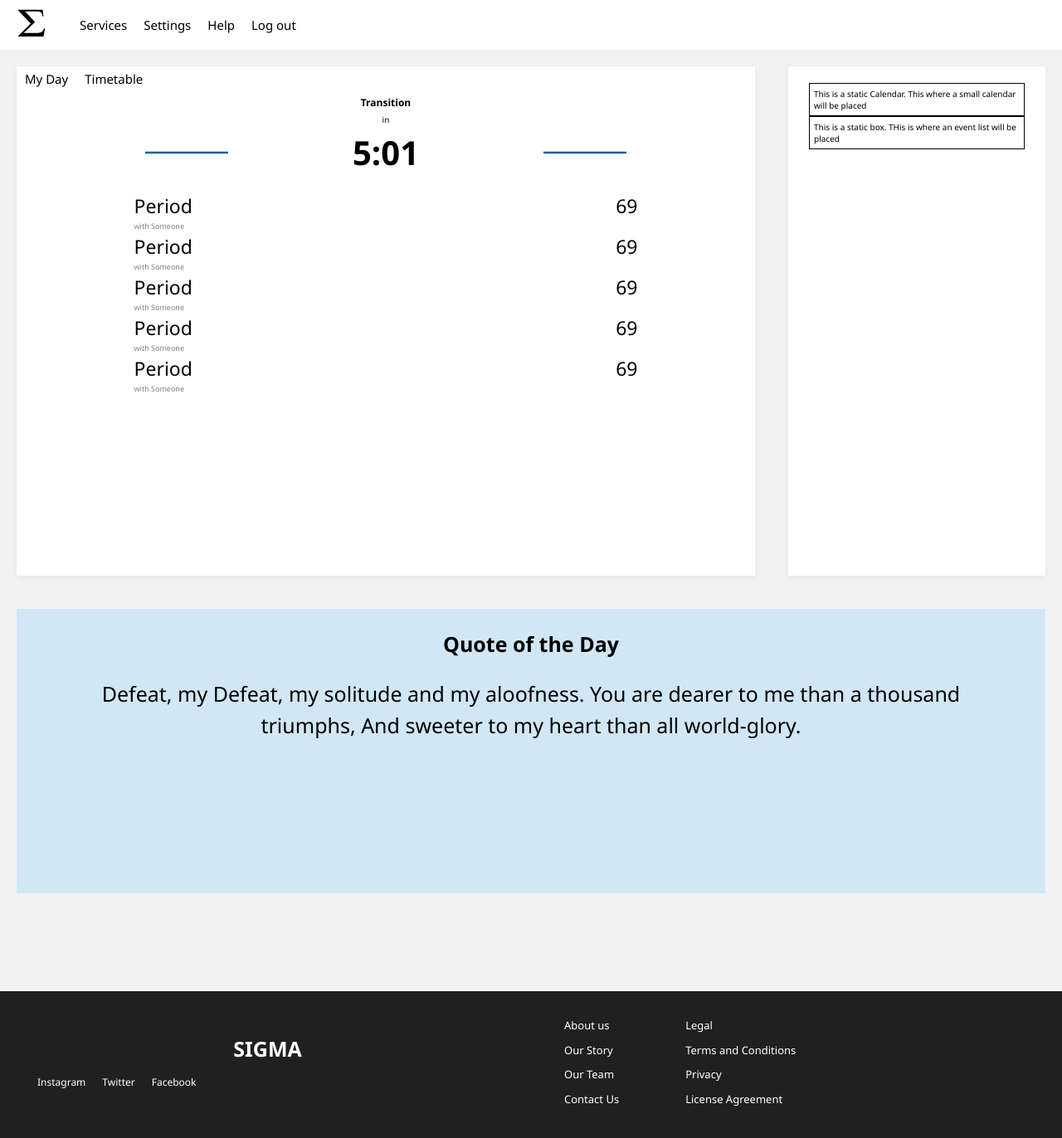
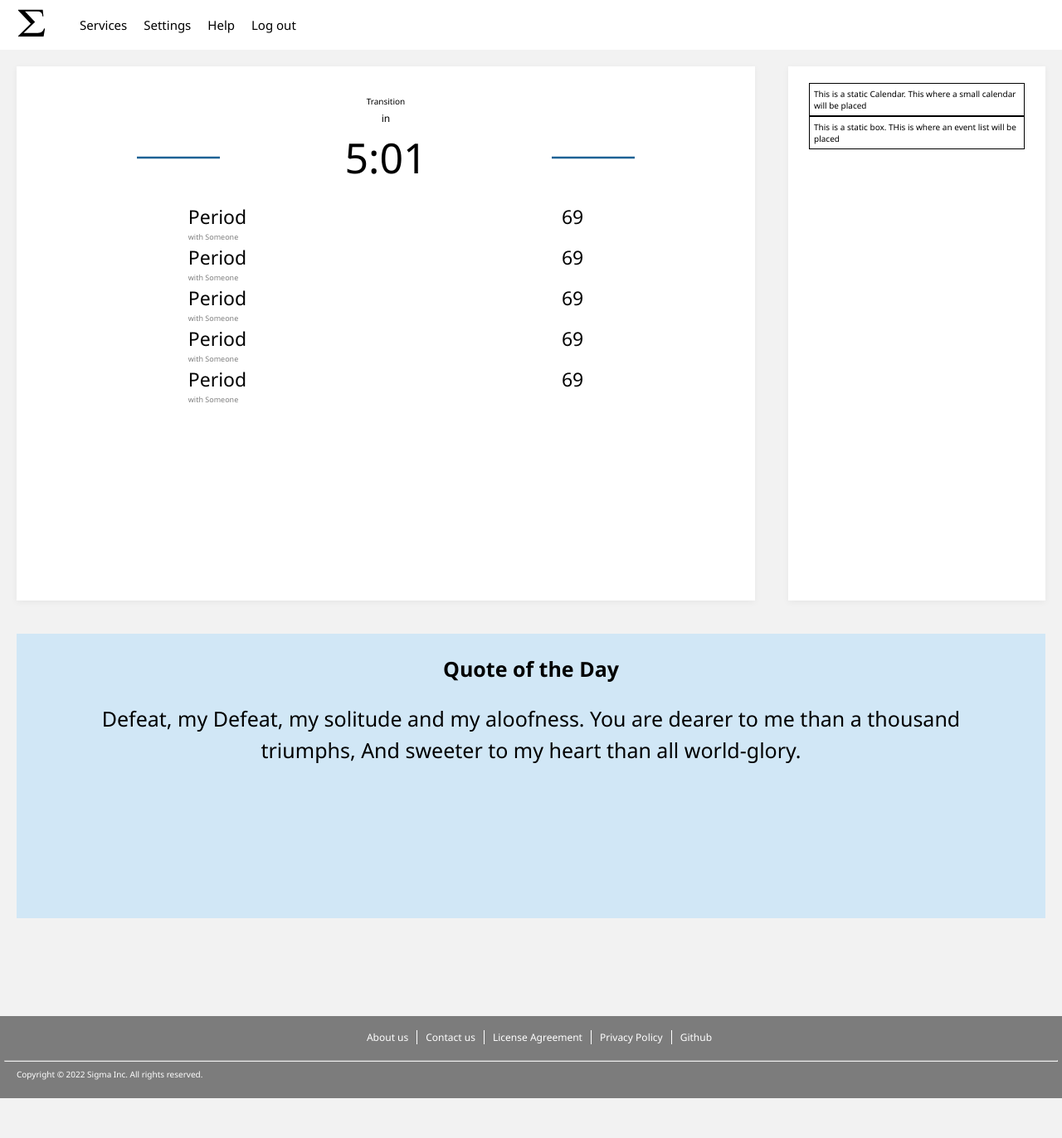
Before and after one commit to rexmainstream/sigma, a React (Create React App) app: page / in a window 1280 px wide. Shown: the top 1372 px of the page at 83% size. After the commit the page ends 1324 px from the top, so only its background shows below. Built offline with nearby package versions, Linux system fonts and the light colour scheme; no server answers.

Commit message:
Footer changed

```diff
--- a/src/components/dashboard/motivational_quote.js
+++ b/src/components/dashboard/motivational_quote.js
@@ -57,9 +57,12 @@ document.addEventListener("DOMContentLoaded", function(){
 
     //Adds scroll events, change to loop later
     Add_scroll_event(document.querySelector('.quote'), function() {
-        document.querySelector(".quote").style.animation = `fade_in 0.3s ease-out both`; //plays animation
+        //plays animation
+        document.querySelector(".quote").style.animation = `fade_in 0.8s ease-out both`;
         document.querySelector(".quote").style.visibility = "visible";
-        document.querySelector("#quote_of_the_day").style.animation = `fade_in_text 0.5s ease-out both`; //Reveals the quote
+
+        //Reveals the quote
+        document.querySelector("#quote_of_the_day").style.animation = `fade_in_text 0.5s ease-out both`;
         Write_quote_author()
     }, false)
 })
--- a/src/components/dashboard/timetable_mini.js
+++ b/src/components/dashboard/timetable_mini.js
@@ -6,10 +6,6 @@ import Transition_time from "./transition_time"
 export default function Timetable_mini() {
     return (
         <div className="box timetable">
-            <div className="tab_container">
-                <p className="tab">My Day</p>{/*Probably change this to a component*/}
-                <p className="tab">Timetable</p>
-            </div>
             <Transition_time />
             <div className="flex">
                 <table id="daily_timetable">
--- a/src/components/dashboard/transition_time.js
+++ b/src/components/dashboard/transition_time.js
@@ -18,7 +18,7 @@ export default function Transition_time() {
                 <svg width={line_width} height={line_height}>
                     <line className="left-to-right line" x1={0} y1= {line_height/2} x2={3/4 * line_width} y2={line_height/2} stroke="rgb(29 98 149)" strokeWidth={stroke_width}></line>
                 </svg>
-                <b id="time_until_transition">5:01</b>
+                <div id="time_until_transition">5:01</div>
                 <svg width={line_width} height={line_height}>
                     <line className="right-to-left line" x1={line_width} y1={line_height/2} x2={line_width/4} y2={line_height/2} stroke="rgb(29 98 149)" strokeWidth={stroke_width}></line>
                 </svg>
--- a/src/components/footer.js
+++ b/src/components/footer.js
@@ -2,30 +2,24 @@ import React from "react";
 
 export default function Footer() {
     return (
-        <footer id="nav_footer">
-            <div id="footer_container">
-                <div id="social_container">
-                    <b id="company_name">SIGMA</b>
-                    <ul className="link_list">
-                        <li><a href="">Instagram</a></li>
-                        <li><a href="">Twitter</a></li>
-                        <li><a href="">Facebook</a></li>
+        <footer>
+
+            <div className="flex center_vertical">
+                <div className="footer_legal">
+                    <ul className="end_user_agreements link_list">
+                        <li><a href="">About us</a></li>
+                        <li><a href="">Contact us</a></li>
+                        <li><a href="">License Agreement</a></li>
+                        <li><a href="">Privacy Policy</a></li>
+                        <li><a href="">Github</a></li>
                     </ul>
                 </div>
+            </div>
+            <hr></hr>
+            <div className="footer_copyright">
+                Copyright © 2022 Sigma Inc. All rights reserved.
+            </div>
 
-                <ul className="vertical_link_list">
-                    <li>About us</li>
-                    <li><a href="">Our Story</a></li>
-                    <li><a href="">Our Team</a></li>
-                    <li><a href="">Contact Us</a></li>
-                </ul>
-                <ul className="vertical_link_list">
-                    <li>Legal</li>
-                    <li><a href="">Terms and Conditions</a></li>
-                    <li><a href="">Privacy</a></li>
-                    <li><a href="">License Agreement</a></li>
-                </ul>
-            </div>
 
         </footer>
     );
--- a/src/index.css
+++ b/src/index.css
@@ -31,7 +31,7 @@
 }
 
 #time_until_transition{
-    font-size: 4rem;
+    font-size: 5rem;
 }
 
 #quote_author {
@@ -46,14 +46,16 @@
 }
 
 
-#next_period {
+#next_period+p{
     font-size: 1.2rem;
-    font-weight: bold;
+    padding-block-end: 0;
 }
+
 /* || LAYOUTS*/
 .timetable {
     padding-inline-start: 1rem;
     padding-inline-end: 1rem;
+    padding-block-start: 3rem;
     padding-block-end: 3rem;
     min-block-size: 73vh;
     grid-column: 1/4;
@@ -98,7 +100,13 @@
     display: table;
     border-collapse: collapse;
     margin-block-start: 2rem;
-    inline-size: 70%;
+    inline-size: 55%;
+}
+
+@media screen and (max-width: 999px) { /*Table size adjusts for screen size*/
+    #daily_timetable {
+        inline-size: 70%;
+    }
 }
 
 tbody {
--- a/src/styles.css
+++ b/src/styles.css
@@ -4,12 +4,6 @@ html {
     font-family: 'Segoe UI', Helvetica, sans-serif; /*San-serif as a fallback for older browsers*/
     overflow-y: scroll;
     overflow-x: hidden;
-}
-
-@media screen and (min-width: 999px) {
-    .vertical_link_list {
-        padding-inline-end: 4rem;
-    }
 }
 
 body {
@@ -25,12 +19,12 @@ header {
 
 footer {
     font-size: 1.2rem;
-    background-color: rgb(32, 32, 32);
+    background-color: rgb(124, 124, 124);
     color: white;
     display: block;
     line-height: 1.5;
     margin-block-start: 2rem;
-    padding: 2rem 0.5rem 2rem 0.5rem;
+    padding: 0.5rem 0.5rem 2rem 0.5rem;
 }
 
 main {
@@ -92,16 +86,27 @@ ul[class] {
     padding-inline-end: 2rem;
 }
 
-
-
-.vertical_link_list li {
-    font-size: 1.3rem;
-    padding-bottom: 1rem;
-    text-align: left;
+.end_user_agreements li {
+    border-inline-end: 1px solid white;
+    margin-inline-end: 1rem;
+    padding-inline-end: 1rem;
 }
 
-.vertical_link_list + li {
-    font-weight: bold;
+@media screen and (max-width: 999px) {
+    .end_user_agreements li {
+        font-size: 1rem;
+    }
+}
+
+.footer_copyright {
+    font-size: 1rem;
+    padding-inline-start: 1.5rem;
+    display: inline-block;
+    vertical-align: middle;
+}
+
+.end_user_agreements :last-child {
+    border-inline-end: none;
 }
 
 .notes + b { /*Fix this later, doesn't work now*/
@@ -113,10 +118,6 @@ ul[class] {
     list-style-type: circle;
 }
 
-#footer_container {
-    display: flex;
-    align-items: center;
-}
 
 /* || LAYOUTS*/
 .flex {
@@ -146,11 +147,6 @@ ul[class] {
 
 #social_container {
     min-inline-size: 50%;
-}
-
-#company_name {
-    text-align: center;
-    display: block;
 }
 
 /* || UTILITES */
```
Also changed, not shown: 1 other file (tests, documents, lock files or other folders).
